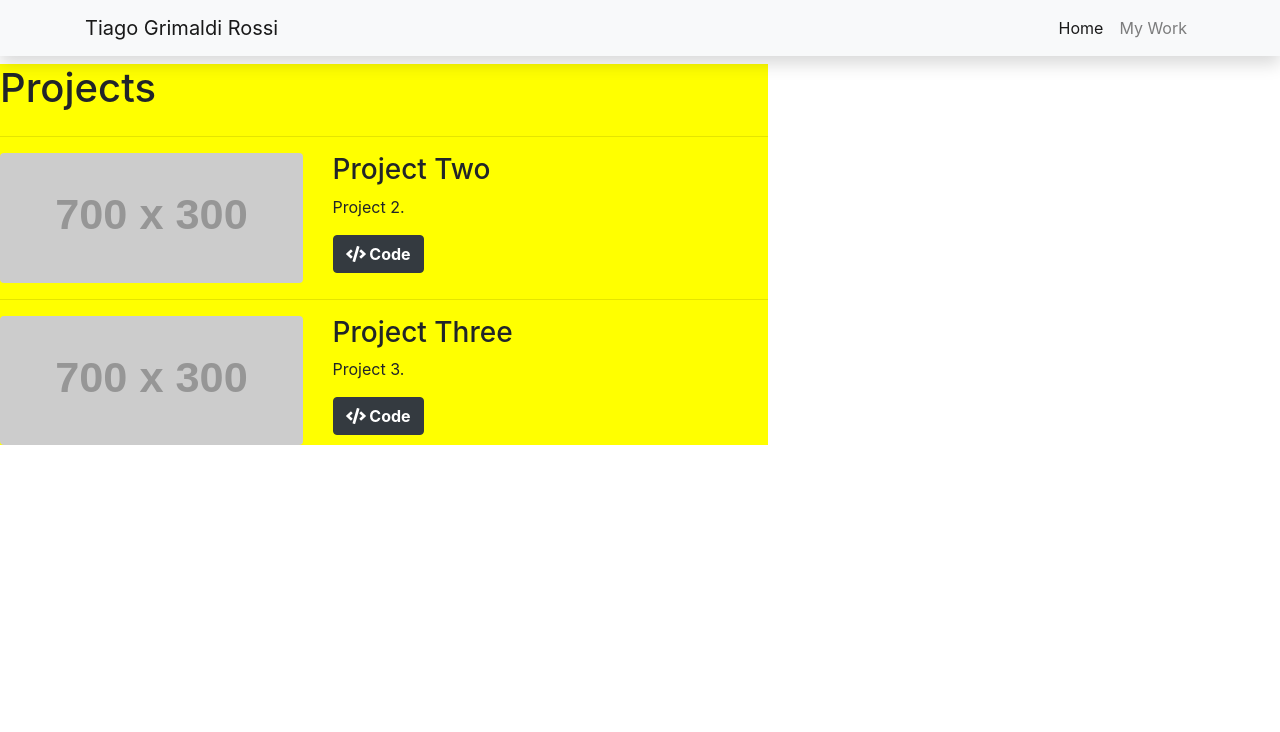
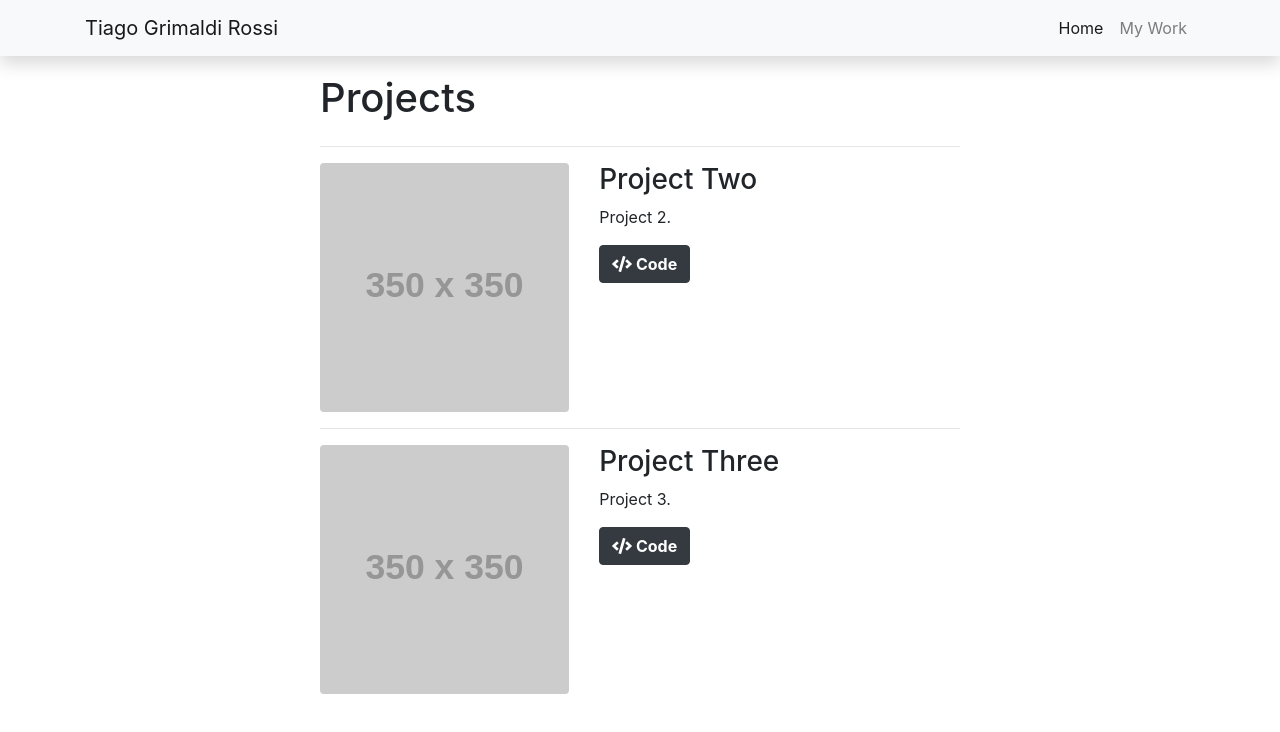
Before and after one commit to tiagorossig/personal-website, a React (Create React App) app: page /my-work in a window 1280 px wide. Shown: the top 732 px of the page. Built offline with nearby package versions, Linux system fonts and the light colour scheme.

Commit message:
formatting

```diff
--- a/src/App.css
+++ b/src/App.css
@@ -14,14 +14,16 @@
 
 .portfolio {
   position: relative;
-
-  top: 40px;
-  width: 60%;
+  top: 50px;
   height: 100%;
-  background-color: yellow;
 }
 
-#notFound {
+.center {
+  margin: auto;
+  width: 50%;
+}
+
+.notFound {
   height: 100vh;
   min-height: 500px;
   background-size: cover;
--- a/src/components/Portfolio.jsx
+++ b/src/components/Portfolio.jsx
@@ -6,6 +6,7 @@ import { faCode } from "@fortawesome/free-solid-svg-icons";
 function Portfolio(props) {
   return (
     <React-Fragment>
+      <div class="center">
         <div class="portfolio">
           {/* Page Heading */}
           <h1 class="my-4">Projects</h1>
@@ -18,7 +19,7 @@ function Portfolio(props) {
               <a href="/">
                 <img
                   class="img-fluid rounded mb-3 mb-md-0"
-                src="http://placehold.it/700x300"
+                  src="http://placehold.it/350x350"
                   alt=""
                 />
               </a>
@@ -41,7 +42,7 @@ function Portfolio(props) {
               <a href="/">
                 <img
                   class="img-fluid rounded mb-3 mb-md-0"
-                src="http://placehold.it/700x300"
+                  src="http://placehold.it/350x350"
                   alt=""
                 />
               </a>
@@ -56,6 +57,7 @@ function Portfolio(props) {
             </div>
           </div>
         </div>
+      </div>
     </React-Fragment>
   );
 }
```
Lines whose indentation alone changed are shown as unchanged.
